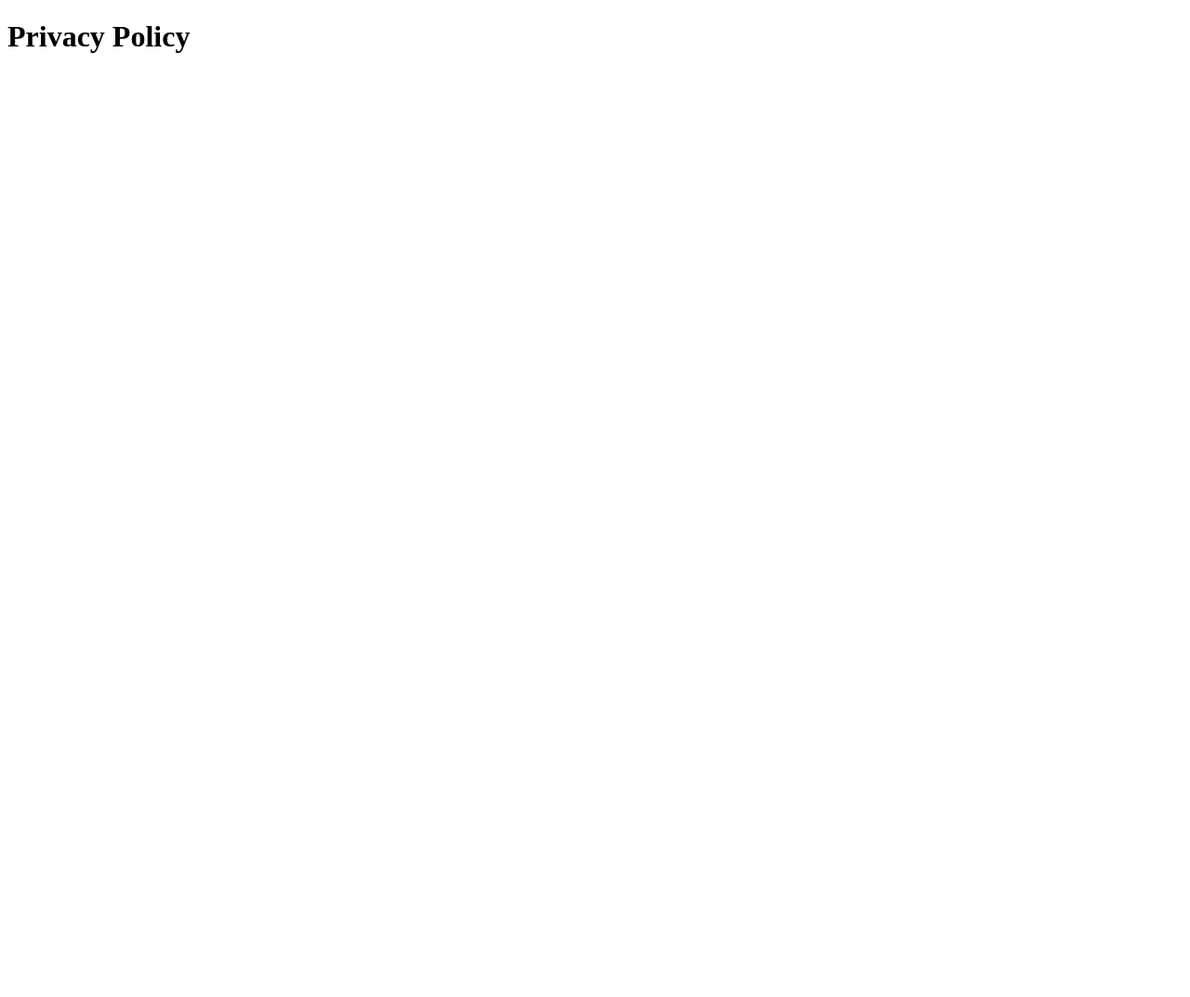
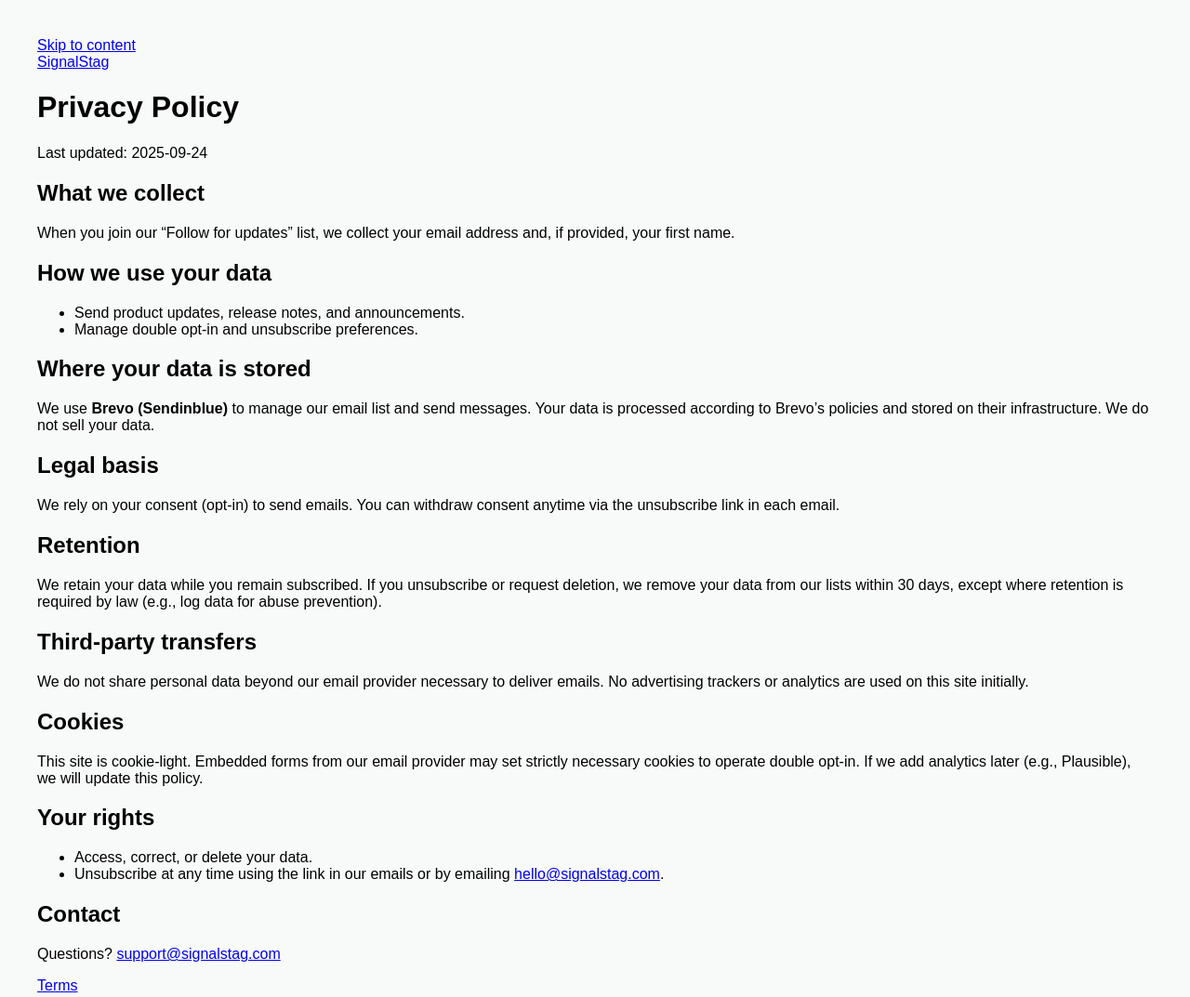
Before and after one commit to nhart99/signalstag-site, a plain HTML site: page privacy.html in a window 1280 px wide. Shown: the whole page at 93% size. Before the commit the page ends 800 px from the top, so only its background shows below. Drawn offline with Linux system fonts and the light colour scheme.

Commit message:
Update privacy.html

```diff
--- a/privacy.html
+++ b/privacy.html
@@ -1 +1,56 @@
-<!doctype html><html><body><h1>Privacy Policy</h1></body></html>
+<!doctype html>
+<html lang="en">
+<head>
+  <meta charset="utf-8">
+  <title>Privacy Policy — SignalStag</title>
+  <meta name="viewport" content="width=device-width, initial-scale=1">
+  <meta name="description" content="Privacy policy for SignalStag. We collect emails for updates only.">
+  <link rel="stylesheet" href="/styles.css">
+</head>
+<body>
+  <a class="skip-link" href="#main">Skip to content</a>
+  <header class="site-header simple">
+    <div class="container"><a class="brand" href="/">SignalStag</a></div>
+  </header>
+  <main id="main" class="legal container">
+    <h1 class="h1">Privacy Policy</h1>
+    <p class="small">Last updated: <time>2025-09-24</time></p>
+
+    <h2>What we collect</h2>
+    <p>When you join our “Follow for updates” list, we collect your email address and, if provided, your first name.</p>
+
+    <h2>How we use your data</h2>
+    <ul>
+      <li>Send product updates, release notes, and announcements.</li>
+      <li>Manage double opt-in and unsubscribe preferences.</li>
+    </ul>
+
+    <h2>Where your data is stored</h2>
+    <p>We use <strong>Brevo (Sendinblue)</strong> to manage our email list and send messages. Your data is processed according to Brevo’s policies and stored on their infrastructure. We do not sell your data.</p>
+
+    <h2>Legal basis</h2>
+    <p>We rely on your consent (opt-in) to send emails. You can withdraw consent anytime via the unsubscribe link in each email.</p>
+
+    <h2>Retention</h2>
+    <p>We retain your data while you remain subscribed. If you unsubscribe or request deletion, we remove your data from our lists within 30 days, except where retention is required by law (e.g., log data for abuse prevention).</p>
+
+    <h2>Third-party transfers</h2>
+    <p>We do not share personal data beyond our email provider necessary to deliver emails. No advertising trackers or analytics are used on this site initially.</p>
+
+    <h2>Cookies</h2>
+    <p>This site is cookie-light. Embedded forms from our email provider may set strictly necessary cookies to operate double opt-in. If we add analytics later (e.g., Plausible), we will update this policy.</p>
+
+    <h2>Your rights</h2>
+    <ul>
+      <li>Access, correct, or delete your data.</li>
+      <li>Unsubscribe at any time using the link in our emails or by emailing <a href="mailto:hello@signalstag.com">hello@signalstag.com</a>.</li>
+    </ul>
+
+    <h2>Contact</h2>
+    <p>Questions? <a href="mailto:support@signalstag.com">support@signalstag.com</a></p>
+  </main>
+  <footer class="site-footer simple">
+    <div class="container"><a href="/terms.html">Terms</a></div>
+  </footer>
+</body>
+</html>
```
